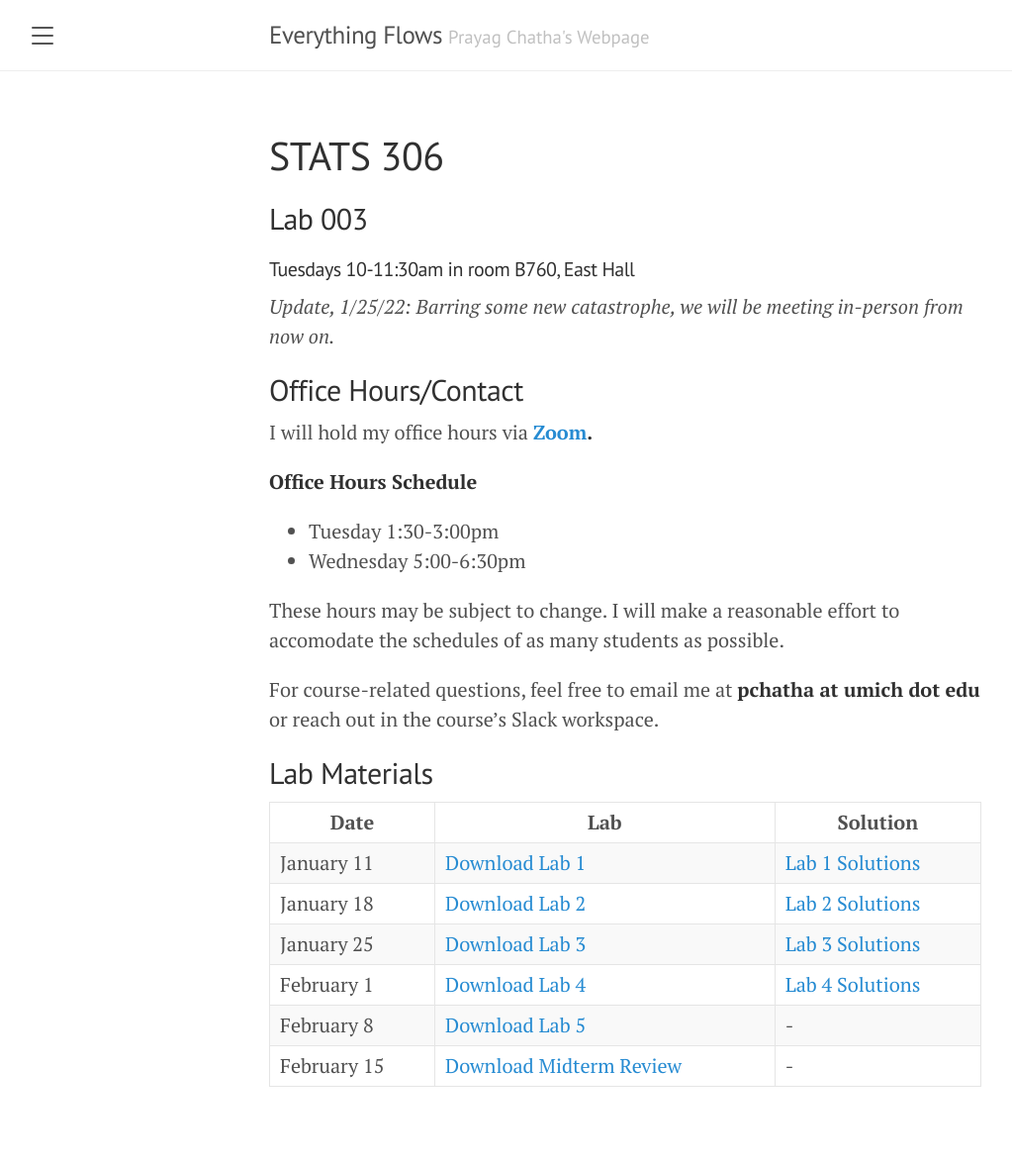
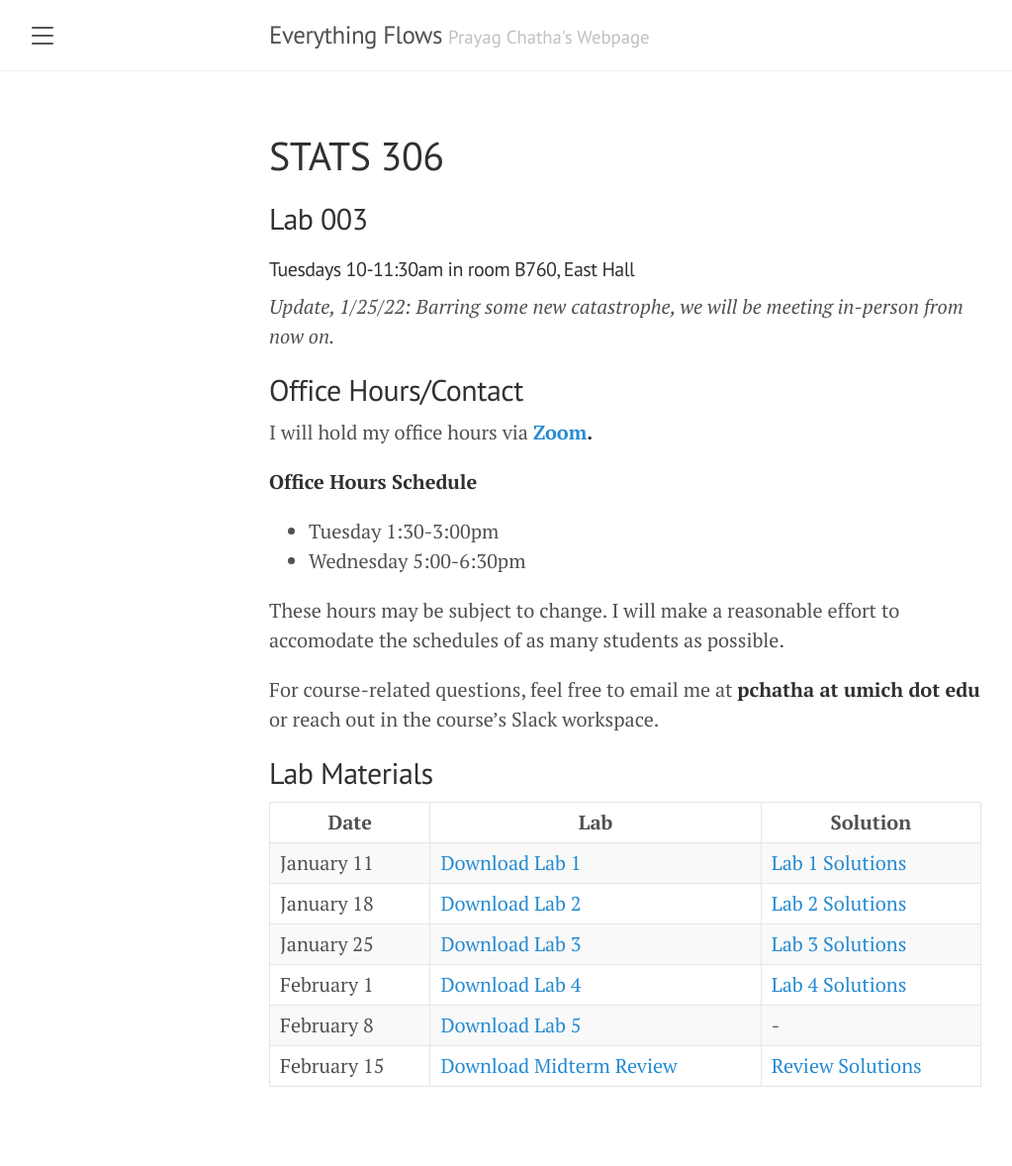
Before and after one commit to chathasphere/chathasphere.github.io, a Jekyll site: the page built from teaching/stats306.md, in a window 1280 px wide. Shown: the whole page at 99% size, without its empty margins (8-1031 px from the left). Built offline with Jekyll 4.4.1, drawn with Linux system fonts in a browser that asks for light colours.

Commit message:
Midterm review solutions

```diff
--- a/teaching/stats306.md
+++ b/teaching/stats306.md
@@ -27,4 +27,4 @@
 | January 25 | [Download Lab 3](https://github.com/chathasphere/chathasphere.github.io/blob/main/teaching/306_materials/003_lab3.ipynb) | [Lab 3 Solutions](https://github.com/chathasphere/chathasphere.github.io/blob/main/teaching/306_materials/003_lab3_solutions.ipynb) |
 | February 1 | [Download Lab 4](https://github.com/chathasphere/chathasphere.github.io/blob/main/teaching/306_materials/003_lab4.ipynb) | [Lab 4 Solutions](https://github.com/chathasphere/chathasphere.github.io/blob/main/teaching/306_materials/003_lab4_solutions.ipynb) |
 | February 8 | [Download Lab 5](https://github.com/chathasphere/chathasphere.github.io/blob/main/teaching/306_materials/003_lab5.ipynb) | - |
-| February 15 | [Download Midterm Review](https://github.com/chathasphere/chathasphere.github.io/blob/main/teaching/306_materials/003_lab6.ipynb) | - |
+| February 15 | [Download Midterm Review](https://github.com/chathasphere/chathasphere.github.io/blob/main/teaching/306_materials/003_lab6.ipynb) | [Review Solutions](https://github.com/chathasphere/chathasphere.github.io/blob/main/teaching/306_materials/003_lab6_solutions.ipynb) |
```
